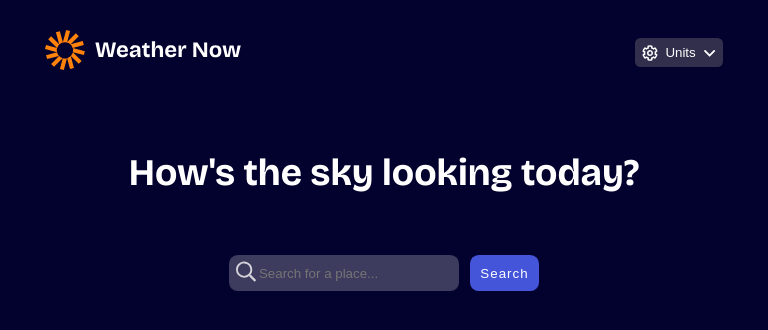
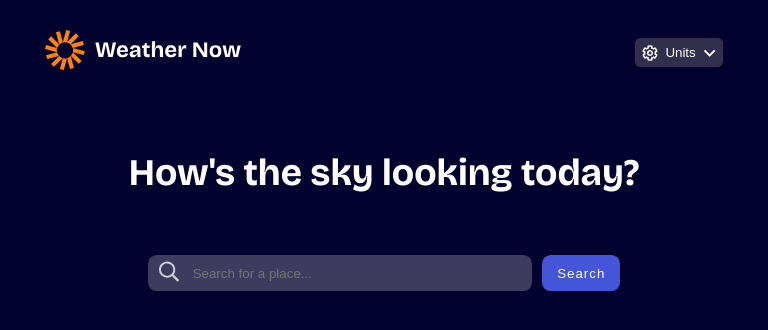
Before and after one commit to l0la960/Weather-App-React, a React (Vite) app: page / in a window 768 px wide. Shown: the top 330 px of the page. Built offline with nearby package versions, Linux system fonts and the light colour scheme.

Commit message:
media query fix in tablets

```diff
--- a/src/index.css
+++ b/src/index.css
@@ -156,6 +156,13 @@ padding:0.7rem 2.5rem ;
 }
 }
 
+@media screen and (min-width:500px) and (max-width:1024px){
+#searchbar-input{
+width: 50vw;
+padding:0.7rem 3rem ;
+}
+}
+
 
 .searchbar-input-icon-group {
 position: relative;
@@ -172,7 +179,7 @@ z-index: 1;
 letter-spacing: 1px;
 cursor: pointer;
 border-radius: 0.575rem;
-padding: 0.7rem;
+padding: 0.7rem 1rem;
 border: none;
 color: white;
 background-color:hsl(233, 67%, 56%);
```
